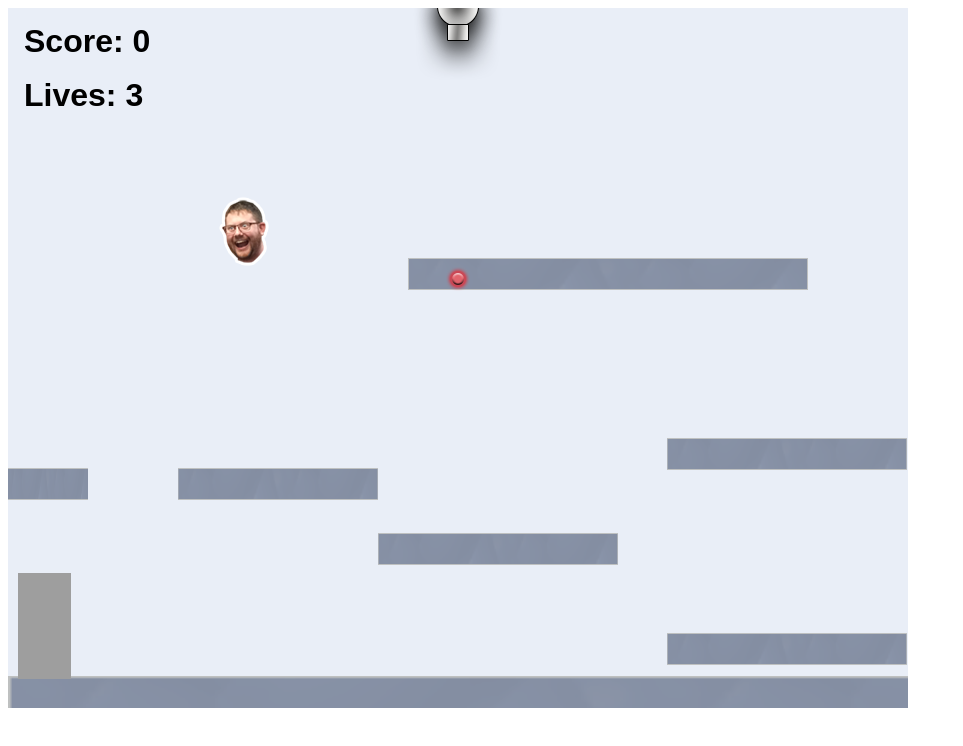
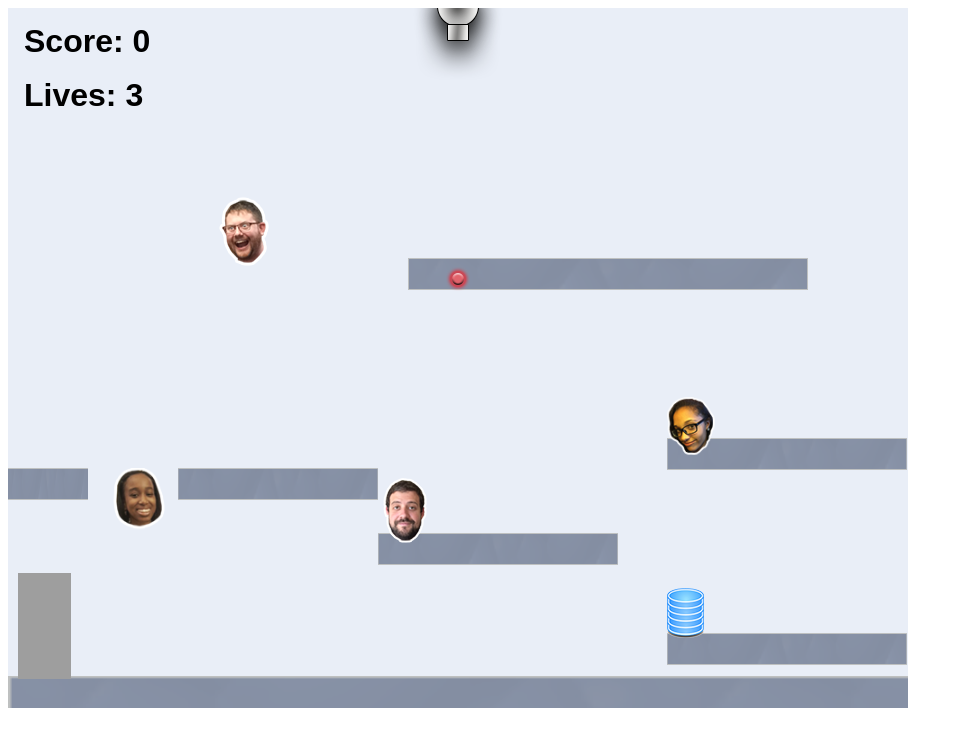
Before and after one commit to Zonk4/Zonk4.github.io, a website: page projects/platformer/index.html in a window 1280 px wide. Shown: the whole page, without its empty margins (0-963 px from the left). Drawn offline with Linux system fonts and the light colour scheme; animation ran at ten frames a second.

Commit message:
changed github un

```diff
--- a/projects/platformer/js/init/collectable.js
+++ b/projects/platformer/js/init/collectable.js
@@ -38,6 +38,10 @@
 
         // example:
         createCollectable(type.steve, 200, 170, 6, 0.7);
+        createCollectable(type.db, 659, 580)
+        createCollectable(type.max, 370, 470)
+        createCollectable(type.kennedi, 659, 389, )
+        createCollectable(type.grace, 100, 460)
 
 
 
--- a/projects/platformer/js/init/platform.js
+++ b/projects/platformer/js/init/platform.js
@@ -39,7 +39,7 @@
         createPlatform(370, 525, 0.6);// middle platform
         createPlatform(0, 460, 0.2); // far left platform
         createPlatform(659, 430, 0.6);// last coin plat hard vv
-        createPlatform(659, 430, 0.6)
+
 
         createPlatform(400, 250);
         createPlatform(170, 460, 0.5);
```
Also changed, not shown: index.html (+3 -2 lines).
